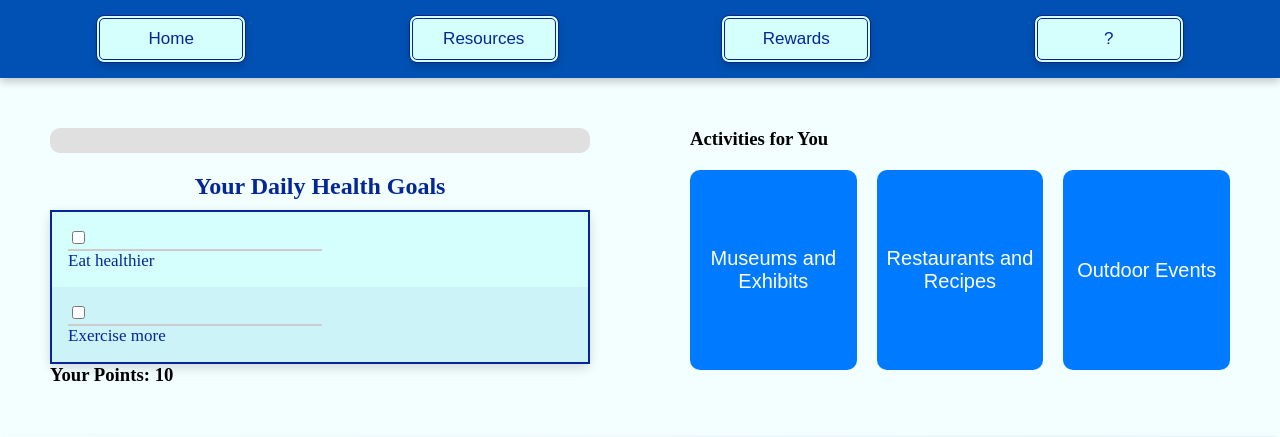
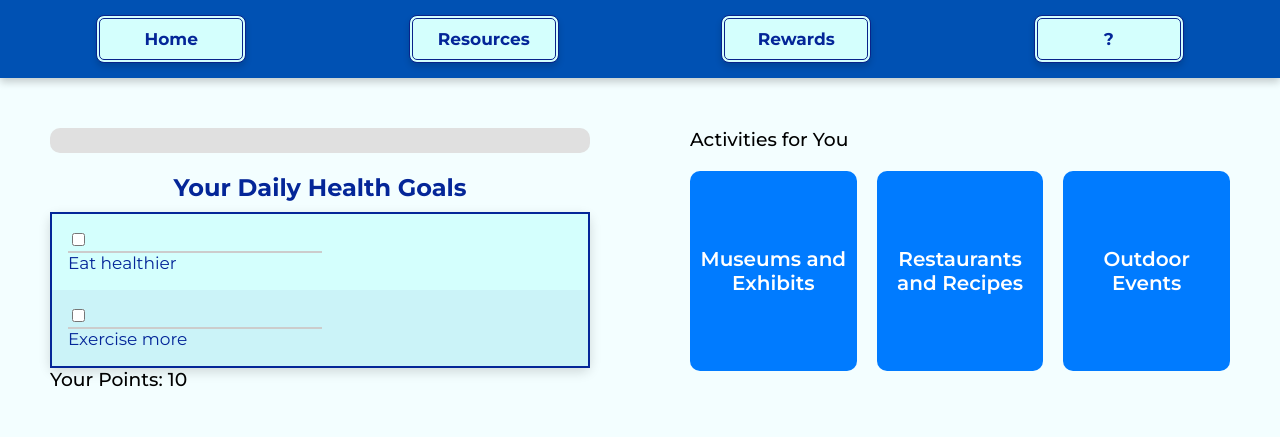
Before and after one commit to gapuzjia/2024-Big-Data-Hackathon, a Flask app: page / in a window 1280 px wide. Shown: the top 437 px of the page. Run offline with Flask 3, Linux system fonts and the light colour scheme; parts of the project's set-up code (start-up, migrations or seed data) failed here and were passed over.

Commit message:
change font

```diff
--- a/vitalwatch/static/styles.css
+++ b/vitalwatch/static/styles.css
@@ -21,6 +21,10 @@ body
 /* General button styling */
 #menu_bar button
 {
+    font-family: "Montserrat", sans-serif;
+    font-optical-sizing: auto;
+    font-weight: 700;
+    font-style: normal;
     width: 150px;
     background-color: #D4FFFD; /* Light blue background */
     color: #042698; /* Dark blue text */
@@ -208,6 +212,10 @@ tr:hover
 
 .large-button
 {
+    font-family: "Montserrat", sans-serif;
+    font-optical-sizing: auto;
+    font-weight: 550;
+    font-style: normal;
     width: 100%; /* Each button takes up nearly half the width */
     height: 200px; /* Height of the button */
     background-color: #007BFF; /* Button color */
@@ -366,10 +374,21 @@ input[type="checkbox"] + label:before
     padding: 10px; /* Space inside the box */
     background-color: #f9f9f9; /* Light background for boxes */
 }
+h1
+{
+    font-family: "Montserrat", sans-serif;
+    font-optical-sizing: auto;
+    font-weight: 650;
+    font-style: normal;
+}
 
 h3, h4
 {
     margin: 0; /* Remove default margins */
+    font-family: "Montserrat", sans-serif;
+    font-optical-sizing: auto;
+    font-weight: 450;
+    font-style: normal;
 }
 
 
@@ -379,6 +398,10 @@ h3, h4
 
 .button-container
 {
+    font-family: "Montserrat", sans-serif;
+    font-optical-sizing: auto;
+    font-weight: 350;
+    font-style: normal;
     display: grid;
     grid-template-columns: repeat(3, 1fr);
     gap: 20px; /* Space between buttons */
@@ -424,7 +447,30 @@ h3, h4
     border-radius: 10px; /* Rounded corners */
     transition: width 0.4s ease; /* Smooth transition */
 }
+.healthGoals
+{
+    font-family: "Montserrat", sans-serif;
+    font-optical-sizing: auto;
+    font-weight: 400;
+    font-style: normal;
 
+}
+#healthGoalsCaption
+{
+    font-family: "Montserrat", sans-serif;
+    font-optical-sizing: auto;
+    font-weight: 700;
+    font-style: normal;
+}
+
+/*variable for font*/
+.monsFont
+{
+    font-family: "Montserrat", sans-serif;
+    font-optical-sizing: auto;
+    font-weight: 500;
+    font-style: normal;
+}
 
 /*
     Add colors here
--- a/vitalwatch/templates/events.html
+++ b/vitalwatch/templates/events.html
@@ -5,6 +5,9 @@
     <meta name="viewport" content="width=device-width, initial-scale=1.0">
     <link rel="icon" type="image/x-icon" href="/images/favicon.ico">
     <link rel="stylesheet" href="/static/styles.css">
+    <link rel="preconnect" href="https://fonts.googleapis.com">
+    <link rel="preconnect" href="https://fonts.gstatic.com" crossorigin>
+    <link href="https://fonts.googleapis.com/css2?family=Montserrat:ital,wght@0,100..900;1,100..900&display=swap" rel="stylesheet">
 
 </head>
 <body>
--- a/vitalwatch/templates/help.html
+++ b/vitalwatch/templates/help.html
@@ -5,6 +5,9 @@
     <meta name="viewport" content="width=device-width, initial-scale=1.0">
     <link rel="icon" type="image/x-icon" href="/images/favicon.ico">
     <link rel="stylesheet" href="/static/styles.css">
+    <link rel="preconnect" href="https://fonts.googleapis.com">
+    <link rel="preconnect" href="https://fonts.gstatic.com" crossorigin>
+    <link href="https://fonts.googleapis.com/css2?family=Montserrat:ital,wght@0,100..900;1,100..900&display=swap" rel="stylesheet">
 
 </head>
 <body>
--- a/vitalwatch/templates/index.html
+++ b/vitalwatch/templates/index.html
@@ -5,6 +5,11 @@
     <meta name="viewport" content="width=device-width, initial-scale=1.0">
     <link rel="icon" type="image/x-icon" href="/images/favicon.ico">
     <link rel="stylesheet" href="/static/styles.css">
+    <link rel="preconnect" href="https://fonts.googleapis.com">
+    <link rel="preconnect" href="https://fonts.gstatic.com" crossorigin>
+    <link href="https://fonts.googleapis.com/css2?family=Montserrat:ital,wght@0,100..900;1,100..900&display=swap" rel="stylesheet">
+
+
     <title>To-Do List with Points</title>
 </head>
 <body>
@@ -28,20 +33,20 @@
         <div class="row">
             <div class="column">
                 <table>
-                    <caption>Your Daily Health Goals</caption>
+                    <caption id="healthGoalsCaption">Your Daily Health Goals</caption>
                     <div class="progress-container">
                         <div class="progress-bar" id="progress-bar"></div>
                     </div>
                     <tr>
                         <td>
                             <input type="checkbox" id="goal1" data-points="3">
-                            <label for="goal1">Eat healthier</label>
+                            <label for="goal1" class="healthGoals">Eat healthier</label>
                         </td>
                     </tr>
                     <tr>
                         <td>
                             <input type="checkbox" id="goal2" data-points="5">
-                            <label for="goal2">Exercise more</label>
+                            <label for="goal2" class="healthGoals">Exercise more</label>
                         </td>
                     </tr>
                 </table>
--- a/vitalwatch/templates/museums.html
+++ b/vitalwatch/templates/museums.html
@@ -5,6 +5,9 @@
     <meta name="viewport" content="width=device-width, initial-scale=1.0">
     <link rel="icon" type="image/x-icon" href="/images/favicon.ico">
     <link rel="stylesheet" href="/static/styles.css">
+    <link rel="preconnect" href="https://fonts.googleapis.com">
+    <link rel="preconnect" href="https://fonts.gstatic.com" crossorigin>
+    <link href="https://fonts.googleapis.com/css2?family=Montserrat:ital,wght@0,100..900;1,100..900&display=swap" rel="stylesheet">
 
 </head>
 <body>
--- a/vitalwatch/templates/resources.html
+++ b/vitalwatch/templates/resources.html
@@ -5,6 +5,9 @@
     <meta name="viewport" content="width=device-width, initial-scale=1.0">
     <title>Rewards</title>
     <link rel="stylesheet" href="{{ url_for('static', filename='styles.css') }}">
+    <link rel="preconnect" href="https://fonts.googleapis.com">
+    <link rel="preconnect" href="https://fonts.gstatic.com" crossorigin>
+    <link href="https://fonts.googleapis.com/css2?family=Montserrat:ital,wght@0,100..900;1,100..900&display=swap" rel="stylesheet">
 </head>
 <body>
     <div id="menu_bar">
--- a/vitalwatch/templates/restaurants.html
+++ b/vitalwatch/templates/restaurants.html
@@ -5,6 +5,9 @@
     <meta name="viewport" content="width=device-width, initial-scale=1.0">
     <link rel="icon" type="image/x-icon" href="/images/favicon.ico">
     <link rel="stylesheet" href="/static/styles.css">
+    <link rel="preconnect" href="https://fonts.googleapis.com">
+    <link rel="preconnect" href="https://fonts.gstatic.com" crossorigin>
+    <link href="https://fonts.googleapis.com/css2?family=Montserrat:ital,wght@0,100..900;1,100..900&display=swap" rel="stylesheet">
 
 </head>
 <body>
--- a/vitalwatch/templates/rewards.html
+++ b/vitalwatch/templates/rewards.html
@@ -5,6 +5,9 @@
     <meta name="viewport" content="width=device-width, initial-scale=1.0">
     <title>Rewards</title>
     <link rel="stylesheet" href="{{ url_for('static', filename='styles.css') }}">
+    <link rel="preconnect" href="https://fonts.googleapis.com">
+    <link rel="preconnect" href="https://fonts.gstatic.com" crossorigin>
+    <link href="https://fonts.googleapis.com/css2?family=Montserrat:ital,wght@0,100..900;1,100..900&display=swap" rel="stylesheet">
 </head>
 <body>
     <div id="menu_bar">
--- a/vitalwatch/templates/search.html
+++ b/vitalwatch/templates/search.html
@@ -4,6 +4,9 @@
     <meta charset="UTF-8">
     <meta name="viewport" content="width=device-width, initial-scale=1.0">
     <link rel="stylesheet" href="{{ url_for('static', filename='styles.css') }}">
+    <link rel="preconnect" href="https://fonts.googleapis.com">
+    <link rel="preconnect" href="https://fonts.gstatic.com" crossorigin>
+    <link href="https://fonts.googleapis.com/css2?family=Montserrat:ital,wght@0,100..900;1,100..900&display=swap" rel="stylesheet">
     <title>Search</title>
 </head>
 <body>
```
